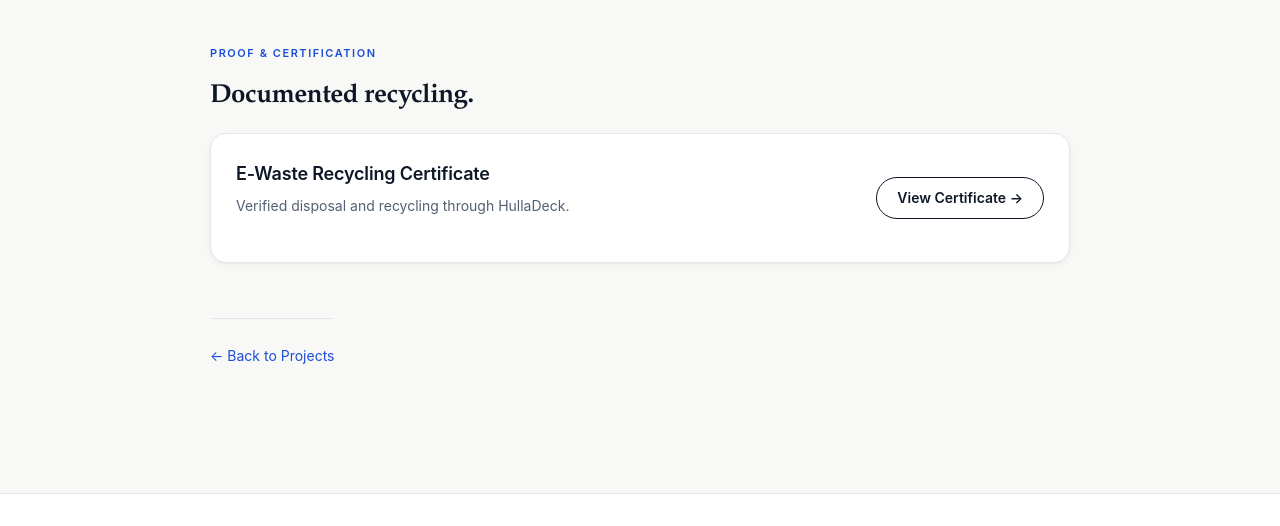
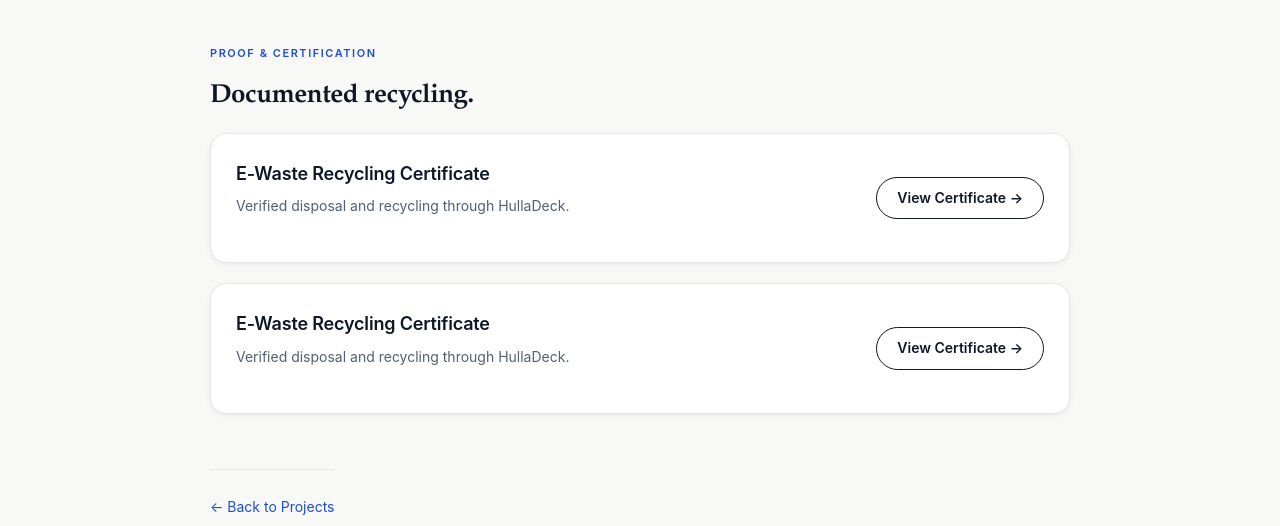
Before and after one commit to agarwalvivaan09-ai/vivaan-agarwal-website-3.0, a plain HTML site: page techseva.html in a window 1280 px wide. Shown: the part 3056-3582 px from the top of the page. Drawn offline with Linux system fonts and the light colour scheme.

Commit message:
Update techseva.html

```diff
--- a/techseva.html
+++ b/techseva.html
@@ -531,7 +531,31 @@
           </a>
 
         </div>
+<div class="certificate-card">
 
+          <div class="certificate-info">
+
+            <h3>
+              E-Waste Recycling Certificate
+            </h3>
+
+            <p>
+              Verified disposal and recycling through HullaDeck.
+            </p>
+
+          </div>
+
+
+          <a
+            class="certificate-btn"
+            href="Vivaan Agarwal(121.20kgs) (1).pdf"
+            target="_blank"
+            rel="noopener noreferrer"
+          >
+            View Certificate →
+          </a>
+
+        </div>
       </section>
 
 
```
